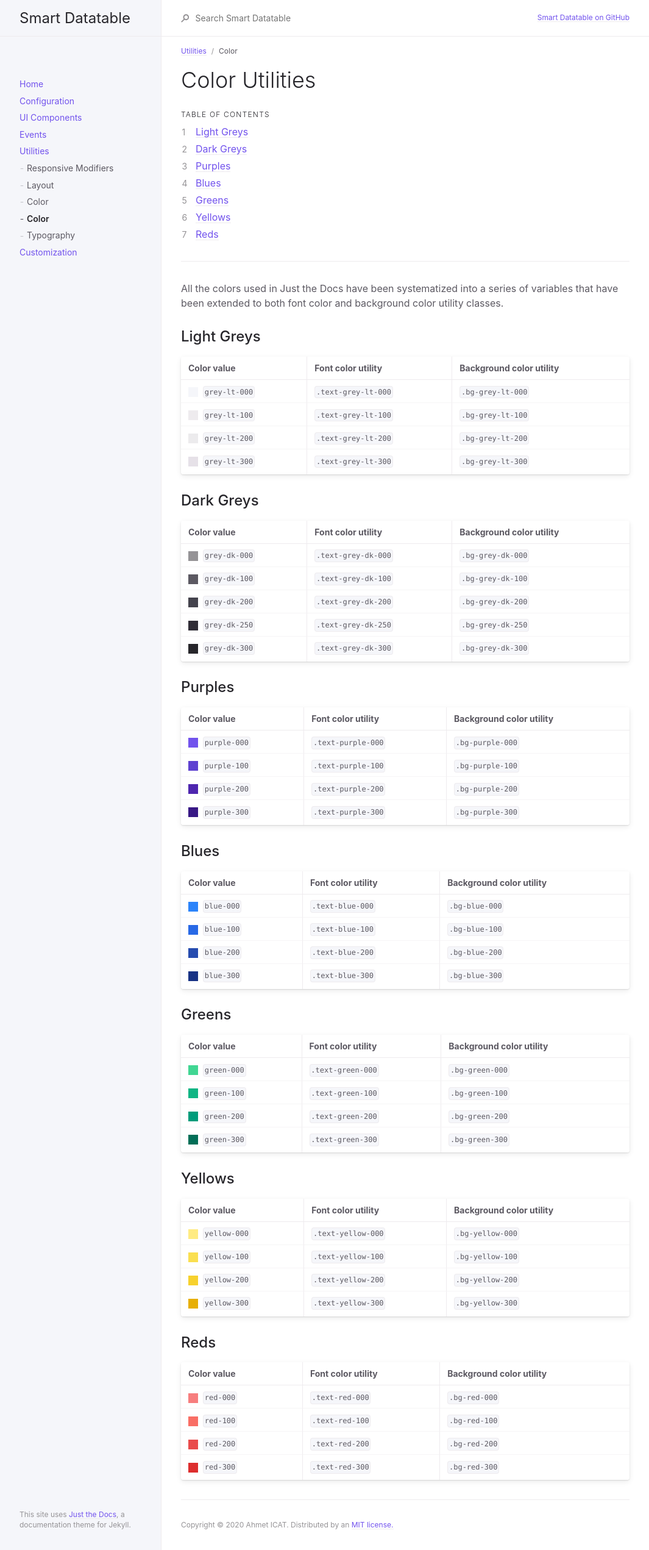
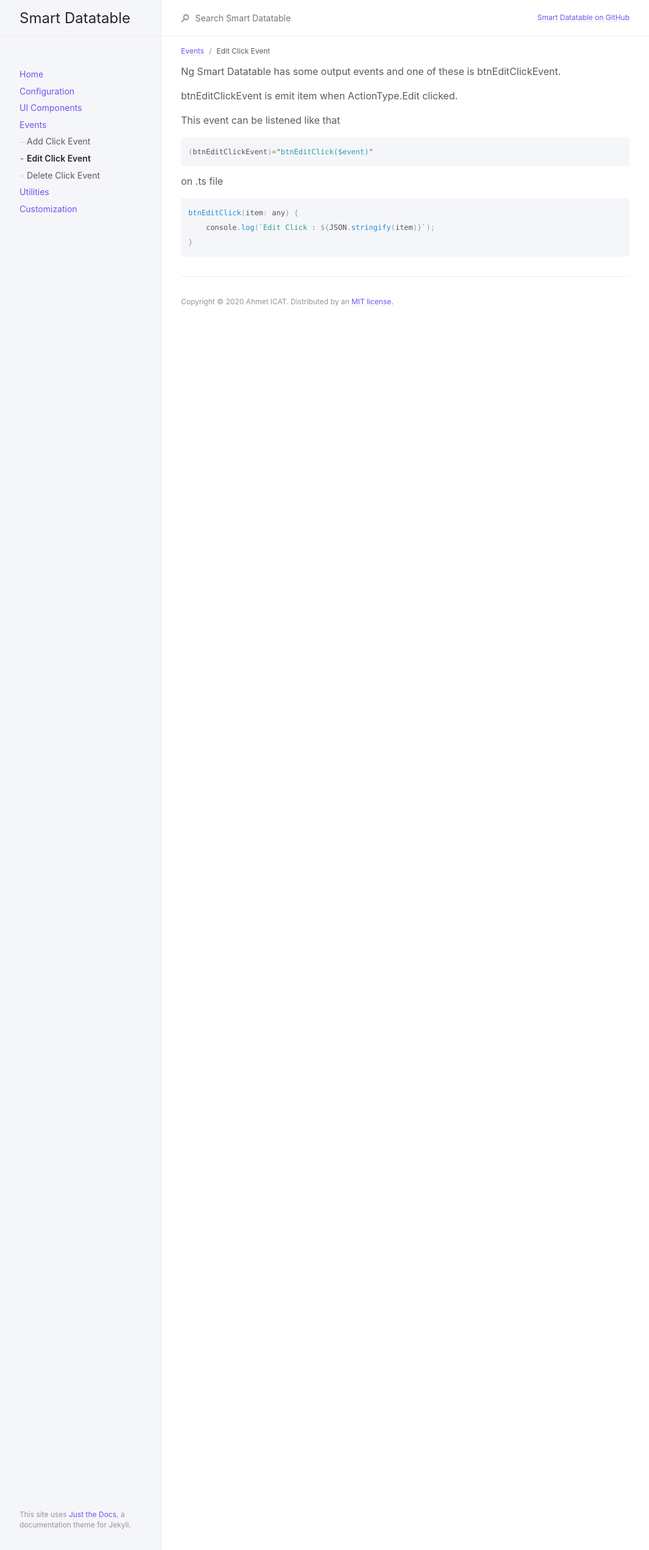
Before and after one commit to ahmeticat/smart-datatable-page, a Jekyll site: the page built from docs/events/editClick.md, in a window 1280 px wide. Shown: the whole page at 61% size, without its empty margins (107-1172 px from the left). Built offline with Jekyll 4.4.1, drawn with Linux system fonts in a browser that asks for light colours.

Commit message:
Add events readme files

````diff
--- a/docs/events/editClick.md
+++ b/docs/events/editClick.md
@@ -1,83 +1,25 @@
 ---
 layout: default
-title: Color
-parent: Utilities
-nav_order: 3
+title: Edit Click Event
+parent: Events
+nav_order: 2
 ---
 
-# Color Utilities
-{: .no_toc }
+Ng Smart Datatable has some output events and one of these is btnEditClickEvent.
 
-## Table of contents
-{: .no_toc .text-delta }
+btnEditClickEvent is emit item when ActionType.Edit clicked.
 
-1. TOC
-{:toc}
+This event can be listened like that
 
----
+```javascript
+(btnEditClickEvent)="btnEditClick($event)"
+```
 
-All the colors used in Just the Docs have been systematized into a series of variables that have been extended to both font color and background color utility classes.
+on .ts file
 
-## Light Greys
 
-| Color value    | Font color utility   | Background color utility |
-|:---------------|:---------------------|:-------------------------|
-| <span class="d-inline-block p-2 mr-1 v-align-middle bg-grey-lt-000"></span> `grey-lt-000` | `.text-grey-lt-000` | `.bg-grey-lt-000` |
-| <span class="d-inline-block p-2 mr-1 v-align-middle bg-grey-lt-100"></span> `grey-lt-100` | `.text-grey-lt-100` | `.bg-grey-lt-100` |
-| <span class="d-inline-block p-2 mr-1 v-align-middle bg-grey-lt-200"></span> `grey-lt-200` | `.text-grey-lt-200` | `.bg-grey-lt-200` |
-| <span class="d-inline-block p-2 mr-1 v-align-middle bg-grey-lt-300"></span> `grey-lt-300` | `.text-grey-lt-300` | `.bg-grey-lt-300` |
-
-## Dark Greys
-
-| Color value    | Font color utility   | Background color utility |
-|:---------------|:---------------------|:-------------------------|
-| <span class="d-inline-block p-2 mr-1 v-align-middle bg-grey-dk-000"></span> `grey-dk-000` | `.text-grey-dk-000` | `.bg-grey-dk-000` |
-| <span class="d-inline-block p-2 mr-1 v-align-middle bg-grey-dk-100"></span> `grey-dk-100` | `.text-grey-dk-100` | `.bg-grey-dk-100` |
-| <span class="d-inline-block p-2 mr-1 v-align-middle bg-grey-dk-200"></span> `grey-dk-200` | `.text-grey-dk-200` | `.bg-grey-dk-200` |
-| <span class="d-inline-block p-2 mr-1 v-align-middle bg-grey-dk-250"></span> `grey-dk-250` | `.text-grey-dk-250` | `.bg-grey-dk-250` |
-| <span class="d-inline-block p-2 mr-1 v-align-middle bg-grey-dk-300"></span> `grey-dk-300` | `.text-grey-dk-300` | `.bg-grey-dk-300` |
-
-## Purples
-
-| Color value    | Font color utility   | Background color utility |
-|:---------------|:---------------------|:-------------------------|
-| <span class="d-inline-block p-2 mr-1 v-align-middle bg-purple-000"></span> `purple-000` | `.text-purple-000` | `.bg-purple-000` |
-| <span class="d-inline-block p-2 mr-1 v-align-middle bg-purple-100"></span> `purple-100` | `.text-purple-100` | `.bg-purple-100` |
-| <span class="d-inline-block p-2 mr-1 v-align-middle bg-purple-200"></span> `purple-200` | `.text-purple-200` | `.bg-purple-200` |
-| <span class="d-inline-block p-2 mr-1 v-align-middle bg-purple-300"></span> `purple-300` | `.text-purple-300` | `.bg-purple-300` |
-
-## Blues
-
-| Color value    | Font color utility   | Background color utility |
-|:---------------|:---------------------|:-------------------------|
-| <span class="d-inline-block p-2 mr-1 v-align-middle bg-blue-000"></span> `blue-000` | `.text-blue-000` | `.bg-blue-000` |
-| <span class="d-inline-block p-2 mr-1 v-align-middle bg-blue-100"></span> `blue-100` | `.text-blue-100` | `.bg-blue-100` |
-| <span class="d-inline-block p-2 mr-1 v-align-middle bg-blue-200"></span> `blue-200` | `.text-blue-200` | `.bg-blue-200` |
-| <span class="d-inline-block p-2 mr-1 v-align-middle bg-blue-300"></span> `blue-300` | `.text-blue-300` | `.bg-blue-300` |
-
-## Greens
-
-| Color value    | Font color utility   | Background color utility |
-|:---------------|:---------------------|:-------------------------|
-| <span class="d-inline-block p-2 mr-1 v-align-middle bg-green-000"></span> `green-000` | `.text-green-000` | `.bg-green-000` |
-| <span class="d-inline-block p-2 mr-1 v-align-middle bg-green-100"></span> `green-100` | `.text-green-100` | `.bg-green-100` |
-| <span class="d-inline-block p-2 mr-1 v-align-middle bg-green-200"></span> `green-200` | `.text-green-200` | `.bg-green-200` |
-| <span class="d-inline-block p-2 mr-1 v-align-middle bg-green-300"></span> `green-300` | `.text-green-300` | `.bg-green-300` |
-
-## Yellows
-
-| Color value    | Font color utility   | Background color utility |
-|:---------------|:---------------------|:-------------------------|
-| <span class="d-inline-block p-2 mr-1 v-align-middle bg-yellow-000"></span> `yellow-000` | `.text-yellow-000` | `.bg-yellow-000` |
-| <span class="d-inline-block p-2 mr-1 v-align-middle bg-yellow-100"></span> `yellow-100` | `.text-yellow-100` | `.bg-yellow-100` |
-| <span class="d-inline-block p-2 mr-1 v-align-middle bg-yellow-200"></span> `yellow-200` | `.text-yellow-200` | `.bg-yellow-200` |
-| <span class="d-inline-block p-2 mr-1 v-align-middle bg-yellow-300"></span> `yellow-300` | `.text-yellow-300` | `.bg-yellow-300` |
-
-## Reds
-
-| Color value    | Font color utility   | Background color utility |
-|:---------------|:---------------------|:-------------------------|
-| <span class="d-inline-block p-2 mr-1 v-align-middle bg-red-000"></span> `red-000` | `.text-red-000` | `.bg-red-000` |
-| <span class="d-inline-block p-2 mr-1 v-align-middle bg-red-100"></span> `red-100` | `.text-red-100` | `.bg-red-100` |
-| <span class="d-inline-block p-2 mr-1 v-align-middle bg-red-200"></span> `red-200` | `.text-red-200` | `.bg-red-200` |
-| <span class="d-inline-block p-2 mr-1 v-align-middle bg-red-300"></span> `red-300` | `.text-red-300` | `.bg-red-300` |
+```javascript
+btnEditClick(item: any) {
+    console.log(`Edit Click : ${JSON.stringify(item)}`);
+}
+```
````
Also changed, not shown: docs/events/addClick.md (+25 -0 lines), docs/events/deleteClick.md (+25 -0 lines).
